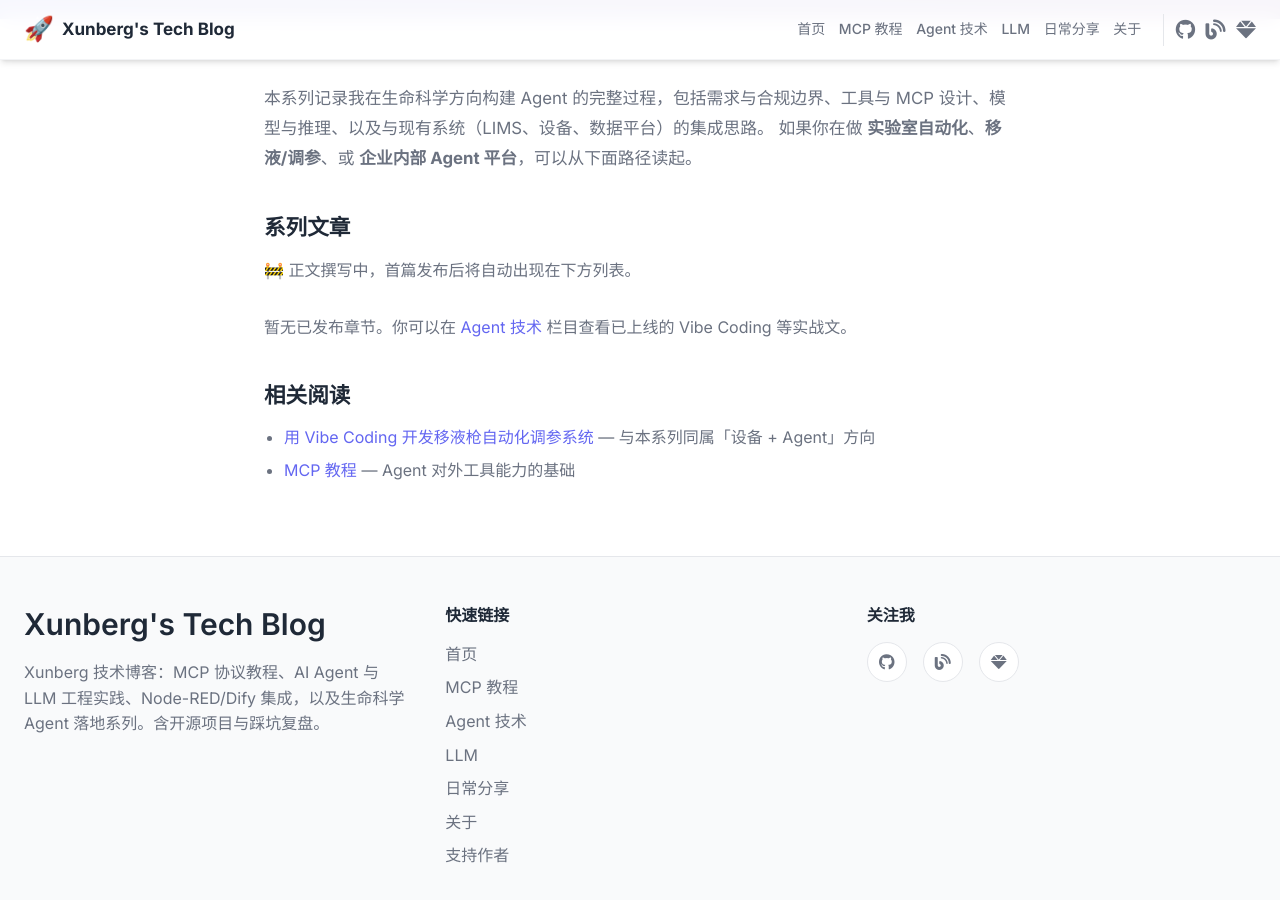
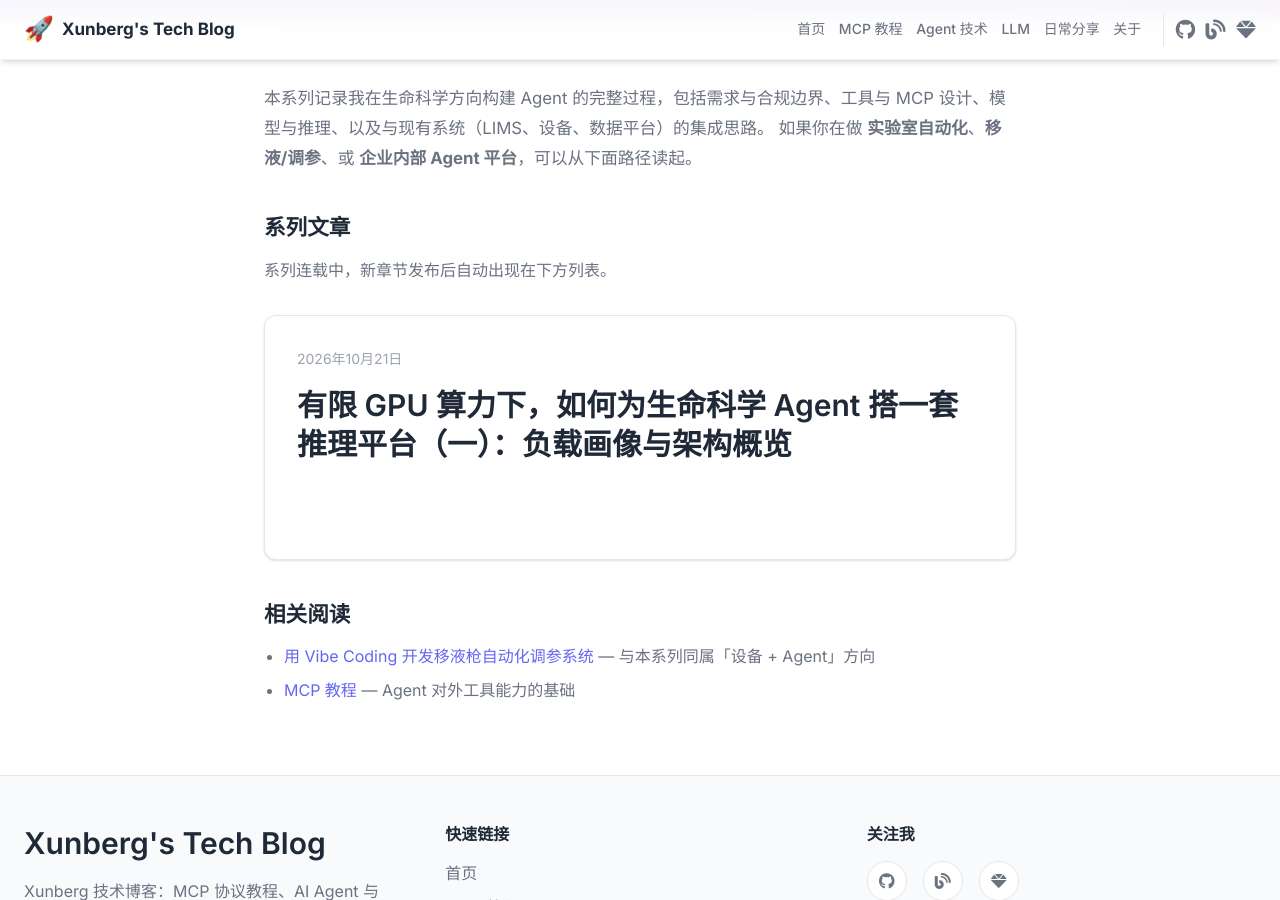
Before and after one commit to xunberg/xunberg.github.io, a Jekyll site: the page built from agent/series/life-science-agent.md, in a window 1280 px wide and 900 px high, scrolled down 332 px. Built offline with Jekyll 4.4.1, drawn with Linux system fonts in a browser that asks for light colours; comment, search, counter and statistics services are not loaded; part of the change alters nothing that is shown.

Commit message:
publish: life science Agent inference platform series part 1
Move draft article into _agent collection with series metadata, PNG figures,
and exclude draft/ from Jekyll build.

Co-authored-by: xunberg <xunberg@proton.me>

```diff
--- /dev/null
+++ b/_agent/life-science-inference-platform-part1.md
@@ -0,0 +1,169 @@
+---
+layout: post
+title: "有限 GPU 算力下，如何为生命科学 Agent 搭一套推理平台（一）：负载画像与架构概览"
+date: 2026-10-21
+category: "Agent实战"
+series: life-science-agent
+series_order: 1
+tags:
+  - 生命科学
+  - AI Agent
+  - 推理平台
+  - GPU
+  - Kafka
+  - KEDA
+  - 架构设计
+description: "生命科学 Agent 驱动垂类模型时的负载画像：长任务、冷启动、脉冲流量与有限 GPU；为何通用推理栈与 HPC 都不够用，以及受理/缓冲/弹性/资源/回传五层架构。"
+excerpt: "当 GPU 固定、上层是自主规划的生命科学 Agent 时，推理层该怎么搭？第一篇讲负载画像、否决链与整体架构。"
+permalink: /agent/life-science-inference-platform-part1/
+---
+
+> **系列导读**：本系列尝试回答一个具体问题——当 GPU 卡数是固定的，而上层是一个会自主规划、批量调用工具的生命科学 Agent 时，中间的推理层该怎么搭。
+>
+> - **第一篇（本文）**：这类负载到底特殊在哪，为什么主流推理服务架构和传统 HPC 都答不好这道题，以及我们的整体架构长什么样。
+> - **第二篇**：具体的技术选型与 trade-off——为什么不是 vLLM、不是 Triton、不是 Slurm，而是 Kafka + KEDA + HAMi 这套组合；三大核心矛盾怎么取舍。
+> - **第三篇**：平台与 Agent 怎么对话，以及怎么度量「这套系统到底有没有变好」。
+
+---
+
+## 一、Agent 的大脑是 LLM，但让它可以动手的是垂类模型
+
+先建立一个具体的画面。假设我们交给 Agent 一个任务：**「针对靶点 KRAS G12D，设计几条候选结合蛋白，并评估结合能力。」**
+
+一次完整执行可能是这样的：
+
+1. Agent 规划出一个多步方案：先设计骨架，再预测复合物结构，再评估亲和力；
+2. 第一步调用 `RFDiffusion` 生成候选骨架（一次调用生成 N 个设计，单次可能跑十几分钟）；
+3. 拿到骨架后，对 N 个候选**并发**调用 `Boltz-2` 或 `Protenix` 做复合物结构预测（每次几分钟）；
+4. 再用亲和力模型打分，挑出 Top 几条；
+5. 不满意的话回到第 2 步，换个约束再来一轮。
+
+这条链路里有三个对基础设施极其不友好的事实：
+
+- **调用数量不可预测**：规划器一次决定发 3 个还是 30 个 tool call，平台事前不知道；
+- **并发而非串行**：Agent 会同时把 N 个候选丢下去，流量是脉冲式的，没有「平稳均值」这回事；
+- **任务时长跨越三个数量级**：从秒级的 Embedding 打分到十几分钟级的扩散采样，混在同一次会话里。
+
+换句话说，**LLM 是规划者，垂类科学模型才是执行者**。平台的绝大部分 GPU 时间、绝大部分工程复杂度，都在后者这一侧。如果我们还用一个面向通用大模型服务的架构去承载这些执行者，削足适履几乎是必然的。
+
+典型的四个模型及其负载画像：
+
+| 模型 | 用途 | 计算特征（量级，需实测校准） |
+|---|---|---|
+| OpenFold3 | 蛋白/复合物结构预测 | 显存占用高（数十 GB），单次推理分钟级 |
+| Boltz-2 | 生物分子结构 + 亲和力预测 | 显存中高，秒级~分钟级 |
+| Protenix | 结构预测（AlphaFold3 复现） | 显存中高，分钟级 |
+| RFDiffusion | 蛋白骨架从头设计 | **扩散迭代，单次可达 10~30 分钟**，长任务典型代表 |
+
+## 二、这条否决链：五个特征如何逐一杀掉「标准答案」
+
+我们把这类负载抽象成五个结构性特征。有意思的地方在于：**每一个特征，都会精确否决掉一类成熟的通用方案**。
+
+![五个负载特征各自否决的通用方案（否决链）]({{ '/assets/images/agent/life-science-inference/p1-01-reject-chain.png' | relative_url }})
+
+### 特征 1：单次推理耗时长（秒级 ~ 数十分钟）
+
+这直接否决了**同步 HTTP + 长连接**。Agent 框架侧普遍的 tool call 超时在 30~60 秒量级，一个跑 15 分钟的 RFDiffusion 挂在 HTTP 请求里，超时是物理层面的必然，不是调参能解决的。
+
+更麻烦的是中间件：网关、负载均衡、服务网格通常都有默认 60s 级别的超时；长连接在链路上每一跳都是风险点。所以**异步化不是优化选项，而是前提**。
+
+### 特征 2：冷启动昂贵（20 秒 ~ 2 分钟）
+
+模型权重加载 + CUDA 上下文初始化往往要几十秒到两分钟。这否决了**纯粹的请求驱动 Serverless GPU**（Knative 这类）：它的经济学建立在「容器秒起秒落」的假设上，对分钟级冷启动的模型，这个假设不成立。
+
+### 特征 3：显存是硬约束，但大量模型用不满整卡
+
+OpenFold3 这类大模型一张 A100-80G 起步；但大量垂类中小模型显存需求只有 5~25GB。**如果一个 8GB 显存需求的小模型独占一张 80GB 的卡，利用率天花板就是 10%**。这是本项目最大的一块浪费来源，也决定了我们必须做 GPU 切分共享，而不是简单堆卡。
+
+### 特征 4：流量突发且极度不均
+
+Agent 的一次规划可以瞬间打满队列，然后长时间静默。这意味着：基于「平均利用率」做容量规划会翻车；基于 CPU 使用率做扩缩容根本抓不到信号（GPU 推理的 CPU 占用可能很低，而 GPU 已经在排队了）。
+
+### 特征 5：算力总量有限
+
+如果资源无限，很多麻烦会消失。**正因为卡数固定，架构的正当性才完全建立在「把一张卡的时间卖出去、卖得贵、还不违约」这件事上。**
+
+一句话概括：**长任务 + 冷启动贵 + 脉冲流量 + 资源稀缺，这四者互相放大**，任何一个标准方案都只解决了其中一角。
+
+## 三、为什么通用推理栈和传统 HPC 都答不好这道题
+
+行业里其实有两个成熟范式，但都不完全适用。把它们的假设拆开看，能更清楚地定位我们在做什么。
+
+从「任务时长」和「对交互延迟的敏感度」两个维度画出来，会发现我们的负载落在了**两者之间的空白地带**：
+
+![调度范式定位图：单任务时长 vs 交互延迟敏感度]({{ '/assets/images/agent/life-science-inference/p1-02-quadrant.png' | relative_url }})
+
+| 维度 | 通用在线推理服务<br/>（vLLM / Triton / KServe 类） | 传统 HPC 作业调度<br/>（Slurm / LSF / PBS 类） | **我们的场景** |
+|---|---|---|---|
+| **任务时长假设** | 毫秒~秒级 | 分钟~小时级，甚至天级 | 秒级 ~ 30 分钟，**跨三个数量级** |
+| **调用者** | 人或上层服务，QPS 相对稳定 | 人提交作业后离线等待 | **Agent**，自主决策、突发并发 |
+| **核心优化目标** | 低延迟、高吞吐（continuous batching） | 公平性、回填（backfill）、集群利用率 | 交互响应可接受 + 单位算力产出最大 |
+| **排队语义** | 尽量不排队，排队即降级 | 排队是常态，用户接受等待 | **部分排队可接受，但必须能预测** |
+| **结果返回** | 同步响应 | 作业日志 + 文件系统 | 需要结构化回传给调用方（Agent） |
+
+**通用在线推理栈的假设错在哪**：它假设请求是短的、无状态的、同质化的，所以能用一个统一的连续批处理引擎把吞吐打到最大。但我们的负载里混着 20 分钟的扩散采样任务，单个请求就把 batch slot 占满，你无法对它做「批处理优化」——它天生就是独占资源的。
+
+**传统 HPC 调度器的假设错在哪**：它假设使用者是人，提交作业后可以离线等待几小时，所以调度器可以慢慢排队、慢慢回填。但 Agent 的 tool call 是一个**交互式循环**：Agent 拿到结果后立即决定下一步，等两小时意味着整个 Agent 会话失去意义。Slurm 生态也缺乏「结果作为结构化消息回传给调用方」的一等公民语义。
+
+**所以我们要做的是第三类东西**：一套既要有 HPC 的队列与资源治理能力（因为任务长、资源紧），又要有在线服务的低延迟受理与结构化回传能力（因为调用方是 Agent）的系统。它的正确定位是：**用在线服务的受理方式，跑 HPC 级别的任务，并且所有中间状态对调用方可见**。
+
+这个定位一旦清晰，架构形态基本就被决定了。
+
+## 四、整体架构：一条主链路，五层职责
+
+![五层主链路架构：受理 / 缓冲 / 弹性 / 资源 / 回传]({{ '/assets/images/agent/life-science-inference/p1-03-architecture.png' | relative_url }})
+
+这套架构由**四个基本决定**锚定，每一个都是被上面的负载特征逼出来的：
+
+### 决定一：受理与执行彻底解耦（解决特征 1）
+
+网关只做「收单 + 入队」，毫秒级返回 `request_id`；真正的结果通过回调、轮询或流式进度送回。长任务的超时问题在入口处就被消解，而不是靠无限调大超时硬扛。
+
+这里有个容易被低估的连带收益：**受理层可以做得非常轻量，因此可以在它上面做大量「便宜的保护」**——参数合法性校验、权限、配额、预算检查。在一个每条请求可能消耗十几分钟 GPU 时间的系统里，能在入口用几毫秒拦下一个错误的请求，价值极高。**让错误在跑起来之前就暴露，而不是烧了 20 分钟 GPU 之后才失败。**
+
+### 决定二：按模型隔离队列（解决特征 4 + 5）
+
+每个模型一条独立队列、独立的消费者组、独立的弹性策略。这带来三层收益：
+
+- **故障隔离**：某个模型流量暴涨或持续 OOM，爆炸半径被限制在自己的队列里；
+- **策略可差异化**：短任务、长任务、超大模型可以各自配置完全不同的扩缩容与 GPU 策略——这是本架构能用一套框架覆盖三个数量级任务时长的关键；
+- **接入成本低**：新增一个模型 = 新增一条队列 + 一个镜像 + 一份弹性策略，网关核心逻辑零改动。
+
+### 决定三：用「积压量」而非「资源使用率」驱动扩缩容（解决特征 4）
+
+传统的 CPU/内存使用率指标在这里失灵：GPU 推理时 CPU 可能很闲，而请求已经堆成队列。**队列积压（Lag）是最贴近真实负载的信号**——它直接表示「还有多少活没干」，而不是「机器忙不忙」。
+
+而且 Lag 还有一个别的指标给不了的好处：**它可以缩到零。**当 Lag 归零时，意味着确实没活，此时把副本降到 0 是安全的。这在 GPU 这种昂贵资源上是决定性的省钱手段——低峰期「有活满负荷、没活不占卡」。
+
+### 决定四：弹性层与资源层正交（解决特征 3 + 5）
+
+这是我们认为最需要被强调的一个设计原则：
+
+> **「要不要扩」和「扩到哪张卡上的多少配额」，是两个正交的决策。**
+
+前者由弹性层回答（副本数），后者由 GPU 资源层回答（卡内分配）。很多团队试图用一个调度器同时做这两件事，结果两头都做不好：扩缩容信号被资源碎片污染，资源分配又被副本波动打乱。
+
+拆开之后，两层各自演化：弹性层专注「按积压算出该有几个 worker」，资源层专注「如何把这批 worker 安全地装箱到有限的卡上」。**第二篇会详细展开这两层各自的选型与边界。**
+
+## 五、一条请求的生命周期
+
+把四个决定串起来，看一次完整调用：
+
+![一次请求的生命周期时序（含冷启动高亮区）]({{ '/assets/images/agent/life-science-inference/p1-04-lifecycle.png' | relative_url }})
+
+注意图中**冷启动高亮区**：这就是冷启动延迟的来源，也是整个架构最昂贵的一段时间。第二篇会专门讲它。
+
+同时注意结果写入顺序——**先写结果，再提交消费位点**。这个顺序决定了系统可能是「重复算了几次」（可幂等消除），而不是「丢了任务」（不可恢复）。这是第三篇里可靠性语义的核心。
+
+## 六、本篇小结
+
+- 生命科学 Agent 的推理负载，本质上是**长任务、冷启动贵、显存约束硬、脉冲式流量、资源总量稀缺**五个特征叠加；
+- 这五个特征逐一否决了同步 HTTP、纯 Serverless、整卡独占、CPU 指标驱动扩缩容等常见做法；
+- 它既不是通用在线推理（任务太长），也不是传统 HPC（太不抗等待），定位是「**用在线服务的受理方式，跑 HPC 级别的任务**」；
+- 架构由四个决定锚定：**受理与执行解耦、按模型隔离队列、积压驱动弹性、弹性层与资源层正交**。
+
+下一篇我们不再讲抽象，直接落到**选型**：为什么这套链路最终落在消息队列 + Lag 驱动弹性 + GPU 虚拟化的组合上，而不是 vLLM / Triton / Slurm 这套现答案里的任何一个；以及三个互相打架的核心矛盾——**缩到零 vs 冷启动、长任务 vs 弹性缩容、整卡独占 vs 切分共享**——分别是怎么折中的。
+
+---
+
+**系列导航**：[生命科学 Agent 实战系列]({{ '/agent/series/life-science-agent/' | relative_url }})
--- a/_config.yml
+++ b/_config.yml
@@ -18,6 +18,8 @@ last_updated: "2026-10-21"
 google_analytics: "G-97GP17YFWB"  # 替换为您的 GA4 测量 ID
 
 # Build settings
+exclude:
+  - draft
 markdown: kramdown
 highlighter: rouge
 theme: jekyll-theme-minimal
--- a/_data/series.yml
+++ b/_data/series.yml
@@ -1,7 +1,7 @@
 # 系列文章在 front matter 中添加: series: life-science-agent
 life-science-agent:
   title: "生命科学 Agent 实战"
-  status: "进行中"
+  status: "连载中 · 第 1 篇已发布"
   permalink: "/agent/series/life-science-agent/"
   summary: "从生命科学业务场景出发，搭建可落地的 AI Agent：工具链、MCP、LLM 编排与企业级约束，系列文章陆续更新。"
   keywords:
--- a/agent/series/life-science-agent.md
+++ b/agent/series/life-science-agent.md
@@ -29,7 +29,7 @@ keywords:
     </p>
 
     <h2>系列文章</h2>
-    <p class="series-status">🚧 正文撰写中，首篇发布后将自动出现在下方列表。</p>
+    <p class="series-status">系列连载中，新章节发布后自动出现在下方列表。</p>
 
     <div class="posts-grid">
       {% assign series_posts = site.agent | where: "series", "life-science-agent" | sort: 'date' | reverse %}
```
Also changed, not shown: assets/images/agent/life-science-inference/p1-01-reject-chain.png (added), assets/images/agent/life-science-inference/p1-02-quadrant.png (added), assets/images/agent/life-science-inference/p1-03-architecture.png (added), assets/images/agent/life-science-inference/p1-04-lifecycle.png (added).
